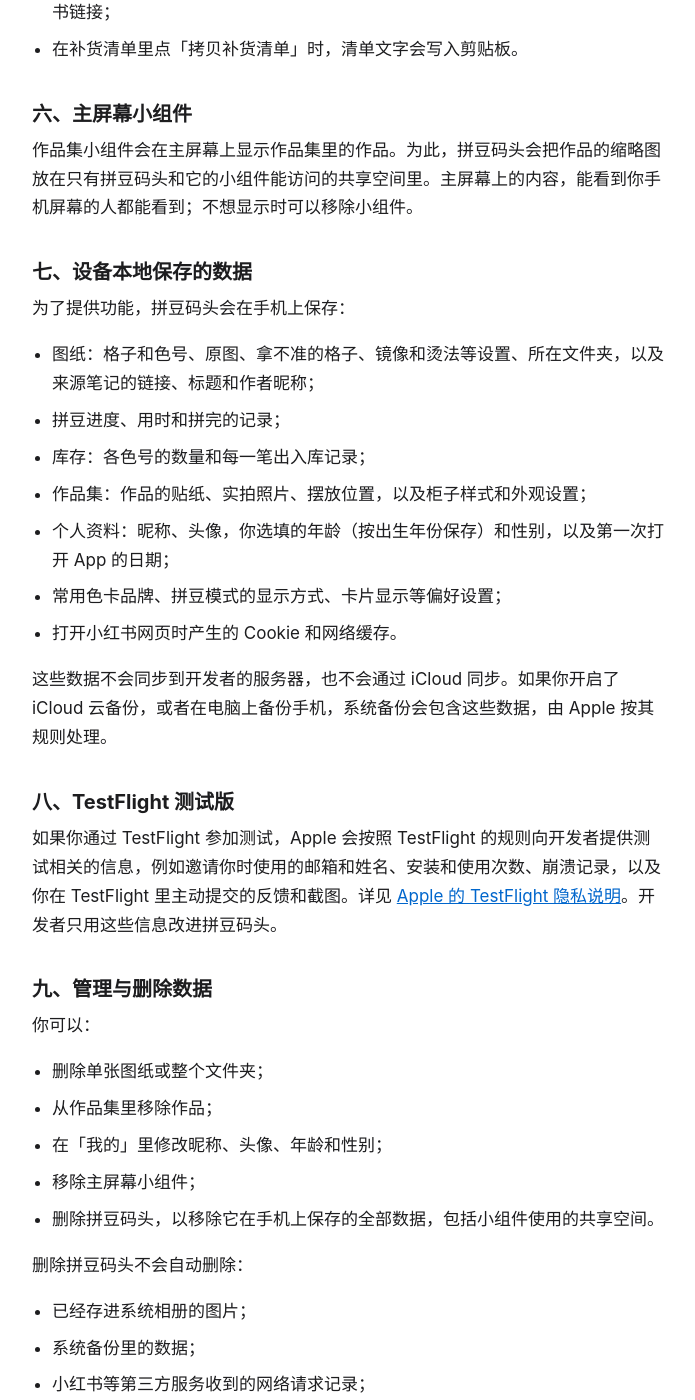
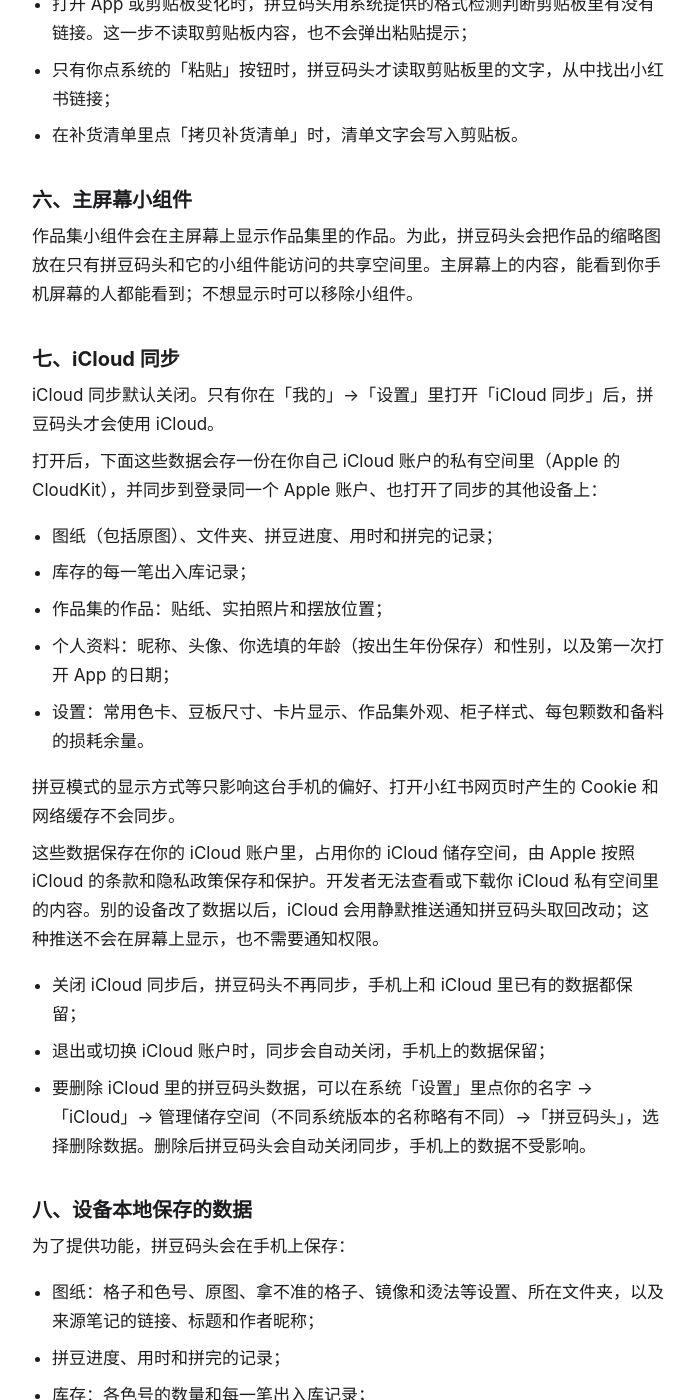
Before and after one commit to ryusaksun/pindo-support, a Jekyll site: the page built from privacy.md, in a window 1280 px wide and 1400 px high, scrolled down 1825 px. Shown: the whole window, without its empty margins (292-987 px from the left). Built offline with Jekyll 4.4.1, drawn with Linux system fonts in a browser that asks for light colours; some of the changed text lies outside the part shown.

Commit message:
隐私政策加上 iCloud 同步：默认关闭，打开后存在用户自己的 iCloud，开发者看不到；写明同步哪些、怎么关、怎么删
Co-Authored-By: Claude Opus 5.5 <noreply@anthropic.com>

```diff
--- a/privacy.md
+++ b/privacy.md
@@ -9,15 +9,15 @@ permalink: /privacy/
 
 拼豆码头是一款独立开发的拼豆工具，与小红书、MARD、Artkal、Hama、Perler 等平台和品牌不存在隶属、代理或官方合作关系。
 
-本政策说明拼豆码头在提供图纸导入与识别、图纸编辑、拼豆模式、库存、作品集、主屏幕小组件和个人资料等功能时如何处理数据。
+本政策说明拼豆码头在提供图纸导入与识别、图纸编辑、拼豆模式、库存、作品集、主屏幕小组件、个人资料和 iCloud 同步等功能时如何处理数据。
 
 ## 一、核心说明
 
-拼豆码头不需要注册或登录，开发者也不运营用于接收或保存用户数据的服务器。你的图纸、拼豆进度、库存、作品集和个人资料都只保存在你的手机上，不会上传给开发者。
+拼豆码头不需要注册或登录，开发者也不运营用于接收或保存用户数据的服务器。你的图纸、拼豆进度、库存、作品集和个人资料保存在你的手机上；如果你在「我的」里打开 iCloud 同步，还会在你自己的 iCloud 账户里存一份，详见第七节。这些数据都不会上传给开发者。
 
 拼豆码头没有集成广告 SDK、第三方用户行为分析 SDK、跨应用追踪 SDK 或第三方崩溃收集 SDK；不会出售、出租或为了广告营销而共享你的信息，也不会创建用于广告画像或跨应用追踪的标识符。
 
-拼豆码头只在你导入小红书笔记链接时联网，直接从手机连接小红书，详见第二节。
+拼豆码头只在两种情况下联网：你导入小红书笔记链接时，直接从手机连接小红书，详见第二节；你打开 iCloud 同步后，和 Apple 的 iCloud 服务之间同步数据，详见第七节。
 
 Apple 可能向开发者提供汇总的 App Store 销售与使用统计。如果你在系统中选择与开发者共享分析数据，Apple 也可能提供崩溃或性能诊断。该过程由 Apple 控制。
 
@@ -60,7 +60,27 @@ Apple 可能向开发者提供汇总的 App Store 销售与使用统计。如果
 
 作品集小组件会在主屏幕上显示作品集里的作品。为此，拼豆码头会把作品的缩略图放在只有拼豆码头和它的小组件能访问的共享空间里。主屏幕上的内容，能看到你手机屏幕的人都能看到；不想显示时可以移除小组件。
 
-## 七、设备本地保存的数据
+## 七、iCloud 同步
+
+iCloud 同步默认关闭。只有你在「我的」→「设置」里打开「iCloud 同步」后，拼豆码头才会使用 iCloud。
+
+打开后，下面这些数据会存一份在你自己 iCloud 账户的私有空间里（Apple 的 CloudKit），并同步到登录同一个 Apple 账户、也打开了同步的其他设备上：
+
+- 图纸（包括原图）、文件夹、拼豆进度、用时和拼完的记录；
+- 库存的每一笔出入库记录；
+- 作品集的作品：贴纸、实拍照片和摆放位置；
+- 个人资料：昵称、头像、你选填的年龄（按出生年份保存）和性别，以及第一次打开 App 的日期；
+- 设置：常用色卡、豆板尺寸、卡片显示、作品集外观、柜子样式、每包颗数和备料的损耗余量。
+
+拼豆模式的显示方式等只影响这台手机的偏好、打开小红书网页时产生的 Cookie 和网络缓存不会同步。
+
+这些数据保存在你的 iCloud 账户里，占用你的 iCloud 储存空间，由 Apple 按照 iCloud 的条款和隐私政策保存和保护。开发者无法查看或下载你 iCloud 私有空间里的内容。别的设备改了数据以后，iCloud 会用静默推送通知拼豆码头取回改动；这种推送不会在屏幕上显示，也不需要通知权限。
+
+- 关闭 iCloud 同步后，拼豆码头不再同步，手机上和 iCloud 里已有的数据都保留；
+- 退出或切换 iCloud 账户时，同步会自动关闭，手机上的数据保留；
+- 要删除 iCloud 里的拼豆码头数据，可以在系统「设置」里点你的名字 →「iCloud」→ 管理储存空间（不同系统版本的名称略有不同）→「拼豆码头」，选择删除数据。删除后拼豆码头会自动关闭同步，手机上的数据不受影响。
+
+## 八、设备本地保存的数据
 
 为了提供功能，拼豆码头会在手机上保存：
 
@@ -70,45 +90,48 @@ Apple 可能向开发者提供汇总的 App Store 销售与使用统计。如果
 - 作品集：作品的贴纸、实拍照片、摆放位置，以及柜子样式和外观设置；
 - 个人资料：昵称、头像，你选填的年龄（按出生年份保存）和性别，以及第一次打开 App 的日期；
 - 常用色卡品牌、拼豆模式的显示方式、卡片显示等偏好设置；
+- 打开过 iCloud 同步的话，每条数据的同步情况，比如还有哪些没传到 iCloud；
 - 打开小红书网页时产生的 Cookie 和网络缓存。
 
-这些数据不会同步到开发者的服务器，也不会通过 iCloud 同步。如果你开启了 iCloud 云备份，或者在电脑上备份手机，系统备份会包含这些数据，由 Apple 按其规则处理。
+这些数据不会上传到开发者的服务器。打开 iCloud 同步后，其中的一部分会存一份在你的 iCloud 里，见第七节。如果你开启了 iCloud 云备份，或者在电脑上备份手机，系统备份也会包含这些数据，由 Apple 按其规则处理。
 
-## 八、TestFlight 测试版
+## 九、TestFlight 测试版
 
 如果你通过 TestFlight 参加测试，Apple 会按照 TestFlight 的规则向开发者提供测试相关的信息，例如邀请你时使用的邮箱和姓名、安装和使用次数、崩溃记录，以及你在 TestFlight 里主动提交的反馈和截图。详见 [Apple 的 TestFlight 隐私说明](https://www.apple.com/legal/privacy/data/zh-cn/test-flight/)。开发者只用这些信息改进拼豆码头。
 
-## 九、管理与删除数据
+## 十、管理与删除数据
 
 你可以：
 
 - 删除单张图纸或整个文件夹；
 - 从作品集里移除作品；
 - 在「我的」里修改昵称、头像、年龄和性别；
+- 在「我的」里关闭 iCloud 同步，或者按第七节在系统设置里删除 iCloud 里的拼豆码头数据；
 - 移除主屏幕小组件；
 - 删除拼豆码头，以移除它在手机上保存的全部数据，包括小组件使用的共享空间。
 
 删除拼豆码头不会自动删除：
 
 - 已经存进系统相册的图片；
+- 打开过 iCloud 同步时你 iCloud 账户里的数据，删除方法见第七节；
 - 系统备份里的数据；
 - 小红书等第三方服务收到的网络请求记录；
 - 通过 TestFlight 已经提供给开发者的反馈和崩溃记录。如需删除，请通过下方入口联系开发者。
 
-## 十、数据安全
+## 十一、数据安全
 
-拼豆码头的数据保存在手机上，受 iOS 的数据保护和你的锁屏密码保护。导入时访问小红书的请求使用 HTTPS。
+拼豆码头的数据保存在手机上，受 iOS 的数据保护和你的锁屏密码保护。导入时访问小红书的请求使用 HTTPS。打开 iCloud 同步后，数据经过加密连接在手机和 iCloud 之间传输，存在 iCloud 里的部分由 Apple 按照 iCloud 的规则保护。
 
 不过，任何设备存储或网络传输都无法保证绝对安全。请妥善保管手机和锁屏密码。
 
-## 十一、未成年人
+## 十二、未成年人
 
-拼豆码头不以儿童为目标用户，也不收集任何用户的个人信息。个人资料里的年龄和性别是选填的，只保存在手机上。
+拼豆码头不以儿童为目标用户，开发者也不收集任何用户的个人信息。个人资料里的年龄和性别是选填的，保存在手机上；打开 iCloud 同步时也会存一份在你自己的 iCloud 里，开发者看不到。
 
-## 十二、政策更新
+## 十三、政策更新
 
 当拼豆码头的功能或数据处理方式发生变化时，本政策可能更新。更新后的版本会发布在本页面，并在顶部标明新的生效日期。以前的版本可以在[本页的修改记录](https://github.com/ryusaksun/pindo-support/commits/main/privacy.md)里查看。
 
-## 十三、联系我们
+## 十四、联系我们
 
 如对本政策或拼豆码头的数据处理方式有疑问，请通过[拼豆码头问题反馈页](https://github.com/ryusaksun/pindo-support/issues)联系开发者。该页面公开可见，请不要提交手机号、邮箱、私人照片或其他敏感信息。
```
Also changed, not shown: index.md (+1 -1 lines).
